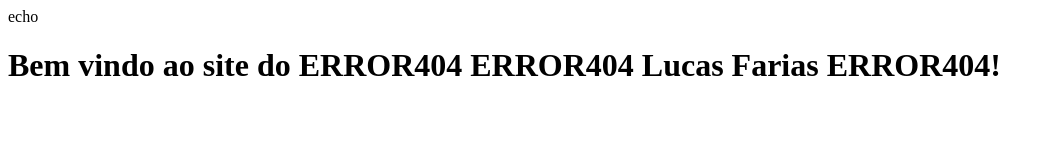
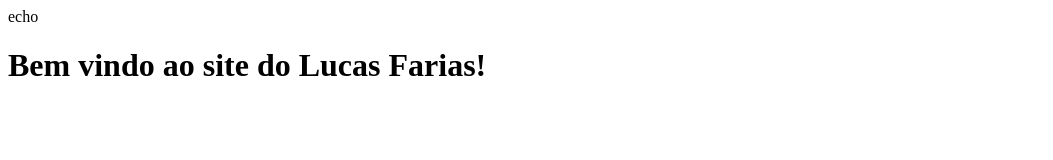
Before and after one commit to LucasAFarias/tarefagit2, a plain HTML site: page index.html in a window 1280 px wide. Shown: the whole page, without its empty margins (0-1053 px from the left). Drawn offline with Linux system fonts and the light colour scheme.

Commit message:
fix: corrigindo erro no index.html

```diff
--- a/index.html
+++ b/index.html
@@ -1 +1 @@
-echo <h1>Bem vindo ao site do ERROR404 ERROR404 Lucas Farias ERROR404!</h1>
+echo <h1>Bem vindo ao site do Lucas Farias!</h1>
```
